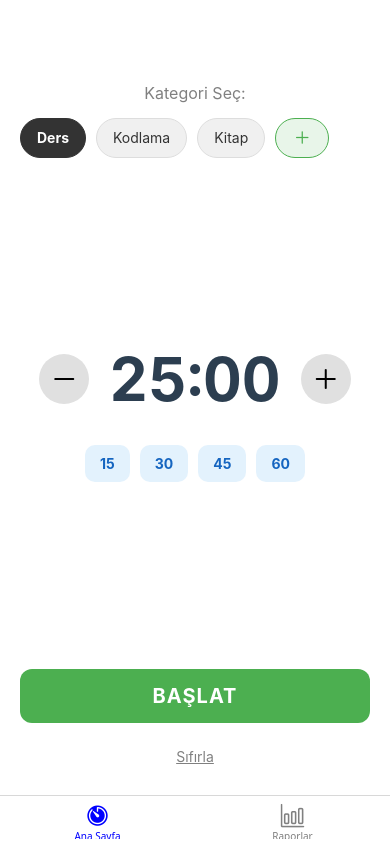
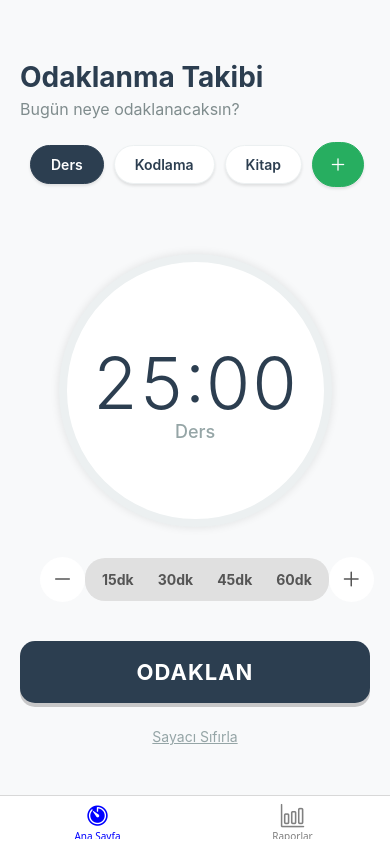
Before and after one commit to aGokceYavas/MobilUygulamaGelistirme, a React Native app: screen / in a window 390 px wide. Built offline with nearby package versions, Linux system fonts and the light colour scheme.

Commit message:
Görsel güzelleştirme

```diff
--- a/src/screens/AnaEkran.js
+++ b/src/screens/AnaEkran.js
@@ -4,6 +4,7 @@ import { useEffect, useRef, useState } from 'react';
 import {
   Alert,
   AppState,
+  Dimensions,
   Modal,
   ScrollView,
   StyleSheet,
@@ -14,8 +15,9 @@ import {
   View
 } from 'react-native';
 
+const { width } = Dimensions.get('window');
+
 export default function AnaEkran() {
-  // state tanımları
   const [kalanSure, setKalanSure] = useState(1500);
   const [baslangicSuresi, setBaslangicSuresi] = useState(1500);
   const [odaklanmaAktif, setOdaklanmaAktif] = useState(false);
@@ -28,7 +30,6 @@ export default function AnaEkran() {
   const [modalAcik, setModalAcik] = useState(false);
   const [yeniKategoriAdi, setYeniKategoriAdi] = useState('');
 
-
   useEffect(() => {
     const verileriYukle = async () => {
       try {
@@ -37,13 +38,12 @@ export default function AnaEkran() {
           setKategoriler(JSON.parse(kayitliKategoriler));
         }
       } catch (error) {
-        console.log("yükleme hatası", error);
+        console.log("hata", error);
       }
     };
     verileriYukle();
   }, []);
 
-  // veriyi kaydet
   const veriyiKaydet = async () => {
     try {
       const yeniKayit = {
@@ -60,14 +60,11 @@ export default function AnaEkran() {
       const guncelVeriler = [...eskiVeriler, yeniKayit];
 
       await AsyncStorage.setItem('odaklanmaVerileri', JSON.stringify(guncelVeriler));
-      console.log("seans kaydedildi", yeniKayit);
-
     } catch (error) {
       console.log("hata", error);
     }
   };
 
-  // arka plan kontrolü
   useEffect(() => {
     const durumDinleyicisi = AppState.addEventListener('change', (yeniDurum) => {
       if (
@@ -84,7 +81,6 @@ export default function AnaEkran() {
     return () => { durumDinleyicisi.remove(); };
   }, [odaklanmaAktif]);
 
-  // sayaç mantığı
   useEffect(() => {
     let zamanlayici = null;
 
@@ -101,8 +97,8 @@ export default function AnaEkran() {
       veriyiKaydet();
 
       Alert.alert(
-        "Tebrikler! 🎉",
-        `${secilenKategori} seansını tamamladın.`,
+        "Harikasın! 🎉",
+        `${secilenKategori} seansını başarıyla tamamladın.`,
         [{ text: "Tamam", onPress: () => setOdakKesintisi(0) }]
       );
     }
@@ -112,7 +108,6 @@ export default function AnaEkran() {
     };
   }, [odaklanmaAktif, kalanSure]);
 
-  // yardımcı fonksiyonlar
   const sureyiFormatla = (toplamSaniye) => {
     const dk = Math.floor(toplamSaniye / 60);
     const sn = toplamSaniye % 60;
@@ -120,9 +115,8 @@ export default function AnaEkran() {
   };
 
   const sureyiDegistir = (miktar) => {
-    if (odaklanmaAktif) { Alert.alert("Uyarı", "Önce durdurun."); return; }
+    if (odaklanmaAktif) { Alert.alert("Bekle", "Süreyi değiştirmek için önce durdur."); return; }
     const yeniSure = kalanSure + miktar;
-
 
     if (yeniSure >= 0) {
       setKalanSure(yeniSure);
@@ -131,20 +125,15 @@ export default function AnaEkran() {
   };
 
   const hizliSec = (dakika) => {
-    if (odaklanmaAktif) { Alert.alert("Uyarı", "Önce durdurun."); return; }
-
+    if (odaklanmaAktif) { Alert.alert("Bekle", "Süreyi değiştirmek için önce durdur."); return; }
 
     const saniye = dakika * 60;
     setKalanSure(saniye);
     setBaslangicSuresi(saniye);
   };
 
-  // kategori ekleme
   const kategoriEkle = async () => {
-    if (yeniKategoriAdi.trim().length === 0) {
-      Alert.alert("Hata", "Boş bırakma.");
-      return;
-    }
+    if (yeniKategoriAdi.trim().length === 0) return;
 
     const yeniListe = [...kategoriler, yeniKategoriAdi];
 
@@ -169,11 +158,13 @@ export default function AnaEkran() {
 
   return (
     <View style={styles.container}>
-      {/* üst kısım */}
+      {/* ÜST: Kategori Seçimi */}
       <View style={styles.ustAlan}>
-        <Text style={styles.etiket}>Kategori Seç:</Text>
-        <View style={{ height: 50 }}>
-          <ScrollView horizontal showsHorizontalScrollIndicator={false} contentContainerStyle={{ alignItems: 'center' }}>
+        <Text style={styles.baslik}>Odaklanma Takibi</Text>
+        <Text style={styles.etiket}>Bugün neye odaklanacaksın?</Text>
+
+        <View style={{ height: 60 }}>
+          <ScrollView horizontal showsHorizontalScrollIndicator={false} contentContainerStyle={{ alignItems: 'center', paddingHorizontal: 10 }}>
             {kategoriler.map((kat, index) => (
               <TouchableOpacity
                 key={index}
@@ -184,71 +175,79 @@ export default function AnaEkran() {
               </TouchableOpacity>
             ))}
             <TouchableOpacity
-              style={[styles.kategoriButon, { backgroundColor: '#e8f5e9', borderColor: '#4CAF50' }]}
+              style={[styles.kategoriButon, styles.ekleButon]}
               onPress={() => setModalAcik(true)}
             >
-              <Ionicons name="add" size={20} color="#4CAF50" />
+              <Ionicons name="add" size={20} color="#fff" />
             </TouchableOpacity>
           </ScrollView>
         </View>
       </View>
 
-      {/* sayaç alanı */}
+      {/* ORTA: Sayaç */}
       <View style={styles.ortaAlan}>
-        <View style={styles.sayacSatiri}>
-          <TouchableOpacity style={styles.ayarButonu} onPress={() => sureyiDegistir(-60)}>
-            <Ionicons name="remove" size={32} color="black" />
-          </TouchableOpacity>
-          <Text style={styles.sayacYazi}>{sureyiFormatla(kalanSure)}</Text>
-          <TouchableOpacity style={styles.ayarButonu} onPress={() => sureyiDegistir(60)}>
-            <Ionicons name="add" size={32} color="black" />
-          </TouchableOpacity>
+        {/* Çembermsi yapı */}
+        <View style={styles.sayacDaire}>
+           <Text style={styles.sayacYazi}>{sureyiFormatla(kalanSure)}</Text>
+           <Text style={styles.kategoriBilgi}>{secilenKategori}</Text>
         </View>
 
-        <View style={styles.hizliSecimSatiri}>
-          {[15, 30, 45, 60].map((dk) => (
-            <TouchableOpacity key={dk} style={styles.hizliButon} onPress={() => hizliSec(dk)}>
-              <Text style={styles.hizliButonYazi}>{dk}</Text>
-            </TouchableOpacity>
-          ))}
+        {/* Ayar Butonları */}
+        <View style={styles.kontrolSatiri}>
+           <TouchableOpacity style={styles.miniBtn} onPress={() => sureyiDegistir(-60)}>
+              <Ionicons name="remove" size={24} color="#555" />
+           </TouchableOpacity>
+
+           <View style={styles.hizliSecimKutusu}>
+              {[15, 30, 45, 60].map((dk) => (
+                <TouchableOpacity key={dk} onPress={() => hizliSec(dk)} style={styles.hizliTextContainer}>
+                  <Text style={styles.hizliText}>{dk}dk</Text>
+                </TouchableOpacity>
+              ))}
+           </View>
+
+           <TouchableOpacity style={styles.miniBtn} onPress={() => sureyiDegistir(60)}>
+              <Ionicons name="add" size={24} color="#555" />
+           </TouchableOpacity>
         </View>
 
         {odakKesintisi > 0 && (
-          <Text style={{ marginTop: 20, color: '#d32f2f', fontWeight: 'bold' }}>
-            ⚠️ {odakKesintisi} kez odak kesintisi!
-          </Text>
+          <View style={styles.uyariKutusu}>
+            <Text style={styles.uyariYazi}>⚠️ {odakKesintisi} kez dikkat dağıldı!</Text>
+          </View>
         )}
       </View>
 
-      {/* alt butonlar */}
+      {/* ALT: Başlat/Sıfırla */}
       <View style={styles.altAlan}>
         <TouchableOpacity
           style={[styles.anaButon, odaklanmaAktif ? styles.durdurRenk : styles.baslatRenk]}
           onPress={() => setOdaklanmaAktif(!odaklanmaAktif)}
+          activeOpacity={0.8}
         >
-          <Text style={styles.anaButonYazi}>{odaklanmaAktif ? 'DURAKLAT' : 'BAŞLAT'}</Text>
+          <Text style={styles.anaButonYazi}>{odaklanmaAktif ? 'DURAKLAT' : 'ODAKLAN'}</Text>
         </TouchableOpacity>
 
         <TouchableOpacity onPress={sifirla} style={styles.sifirlaLink}>
-          <Text style={styles.sifirlaYazi}>Sıfırla</Text>
+          <Text style={styles.sifirlaYazi}>Sayacı Sıfırla</Text>
         </TouchableOpacity>
       </View>
 
-      {/* modal */}
-      <Modal animationType="slide" transparent={true} visible={modalAcik} onRequestClose={() => setModalAcik(false)}>
+      {/* MODAL */}
+      <Modal animationType="fade" transparent={true} visible={modalAcik} onRequestClose={() => setModalAcik(false)}>
         <View style={styles.modalArkaPlan}>
           <View style={styles.modalKutu}>
-            <Text style={styles.modalBaslik}>Yeni Kategori Ekle</Text>
+            <Text style={styles.modalBaslik}>Kategori Ekle</Text>
             <TextInput
-              style={styles.input} placeholder="Örn: Spor, Proje..."
+              style={styles.input} placeholder="Örn: Fizik, Spor..."
               value={yeniKategoriAdi} onChangeText={setYeniKategoriAdi} autoFocus={true}
             />
             <View style={styles.modalButonlar}>
-              <TouchableOpacity style={[styles.modalBtn, { backgroundColor: '#ccc' }]} onPress={() => setModalAcik(false)}>
-                <Text>İptal</Text>
+              <TouchableOpacity style={[styles.modalBtn, styles.iptalBtn]} onPress={() => setModalAcik(false)}>
+                <Text style={styles.btnText}>Vazgeç</Text>
               </TouchableOpacity>
-              <TouchableOpacity style={[styles.modalBtn, { backgroundColor: '#4CAF50' }]} onPress={kategoriEkle}>
-                <Text style={{ color: '#fff', fontWeight: 'bold' }}>Ekle</Text>
+              <TouchableOpacity style={[styles.modalBtn, styles.ekleBtn]} onPress={kategoriEkle}>
+                <Text style={[styles.btnText, {color: '#fff'}]}>Kaydet</Text>
               </TouchableOpacity>
             </View>
           </View>
@@ -259,31 +258,47 @@ export default function AnaEkran() {
 }
 
 const styles = StyleSheet.create({
-  container: { flex: 1, backgroundColor: '#fff', paddingTop: 50, paddingHorizontal: 20, justifyContent: 'space-between', paddingBottom: 20 },
-  ustAlan: { height: '20%', justifyContent: 'center' },
-  etiket: { fontSize: 16, color: 'gray', marginBottom: 10, textAlign: 'center' },
-  kategoriButon: { paddingVertical: 8, paddingHorizontal: 16, backgroundColor: '#f0f0f0', borderRadius: 20, marginRight: 10, borderWidth: 1, borderColor: '#ddd', height: 40, justifyContent: 'center' },
-  seciliKategoriButon: { backgroundColor: '#333', borderColor: '#333' },
-  kategoriYazi: { color: '#333' },
-  seciliKategoriYazi: { color: '#fff', fontWeight: 'bold' },
-  ortaAlan: { height: '50%', justifyContent: 'center', alignItems: 'center' },
-  sayacSatiri: { flexDirection: 'row', alignItems: 'center', marginBottom: 30 },
-  sayacYazi: { fontSize: 60, fontWeight: 'bold', color: '#2c3e50', marginHorizontal: 20, fontVariant: ['tabular-nums'] },
-  ayarButonu: { width: 50, height: 50, borderRadius: 25, backgroundColor: '#e0e0e0', justifyContent: 'center', alignItems: 'center' },
-  hizliSecimSatiri: { flexDirection: 'row' },
-  hizliButon: { backgroundColor: '#e3f2fd', paddingVertical: 10, paddingHorizontal: 15, borderRadius: 10, marginHorizontal: 5 },
-  hizliButonYazi: { color: '#1565c0', fontWeight: 'bold' },
-  altAlan: { height: '20%', justifyContent: 'flex-end', alignItems: 'center' },
-  anaButon: { width: '100%', paddingVertical: 15, borderRadius: 12, alignItems: 'center' },
-  baslatRenk: { backgroundColor: '#4caf50' },
-  durdurRenk: { backgroundColor: '#f44336' },
-  anaButonYazi: { color: '#fff', fontSize: 20, fontWeight: 'bold', letterSpacing: 1 },
+  container: { flex: 1, backgroundColor: '#f8f9fa', paddingTop: 60, paddingHorizontal: 20 },
+
+  ustAlan: { marginBottom: 20 },
+  baslik: { fontSize: 28, fontWeight: 'bold', color: '#2c3e50', marginBottom: 5 },
+  etiket: { fontSize: 16, color: '#7f8c8d', marginBottom: 15 },
+
+  kategoriButon: { paddingVertical: 10, paddingHorizontal: 20, backgroundColor: '#fff', borderRadius: 25, marginRight: 10, borderWidth: 1, borderColor: '#ecf0f1', elevation: 2, shadowColor: '#000', shadowOpacity: 0.1, shadowRadius: 3, shadowOffset: {width:0, height:2} },
+  seciliKategoriButon: { backgroundColor: '#2c3e50', borderColor: '#2c3e50' },
+  kategoriYazi: { color: '#2c3e50', fontWeight: '600' },
+  seciliKategoriYazi: { color: '#fff' },
+  ekleButon: { backgroundColor: '#27ae60', borderColor: '#27ae60', paddingHorizontal: 15 },
+
+  ortaAlan: { flex: 1, justifyContent: 'center', alignItems: 'center' },
+  sayacDaire: { width: width * 0.7, height: width * 0.7, borderRadius: (width * 0.7)/2, backgroundColor: '#fff', justifyContent: 'center', alignItems: 'center', borderWidth: 8, borderColor: '#ecf0f1', elevation: 5, shadowColor: '#000', shadowOpacity: 0.1, shadowRadius: 10, marginBottom: 30 },
+  sayacYazi: { fontSize: 72, fontWeight: '300', color: '#2c3e50', fontVariant: ['tabular-nums'] },
+  kategoriBilgi: { fontSize: 18, color: '#95a5a6', marginTop: -5, fontWeight: '500' },
+
+  kontrolSatiri: { flexDirection: 'row', alignItems: 'center', justifyContent: 'space-between', width: '100%', paddingHorizontal: 20 },
+  miniBtn: { width: 45, height: 45, borderRadius: 25, backgroundColor: '#fff', justifyContent: 'center', alignItems: 'center', elevation: 3 },
+  hizliSecimKutusu: { flexDirection: 'row', backgroundColor: '#e0e0e0', borderRadius: 20, padding: 5 },
+  hizliTextContainer: { paddingHorizontal: 12, paddingVertical: 8 },
+  hizliText: { fontWeight: 'bold', color: '#555' },
+
+  uyariKutusu: { marginTop: 20, backgroundColor: '#ffebee', padding: 10, borderRadius: 8 },
+  uyariYazi: { color: '#c62828', fontWeight: 'bold' },
+
+  altAlan: { marginBottom: 40, alignItems: 'center' },
+  anaButon: { width: '100%', paddingVertical: 18, borderRadius: 15, alignItems: 'center', elevation: 4, shadowColor: '#000', shadowOpacity: 0.2, shadowOffset: {width:0, height:4} },
+  baslatRenk: { backgroundColor: '#2c3e50' },
+  durdurRenk: { backgroundColor: '#e74c3c' },
+  anaButonYazi: { color: '#fff', fontSize: 22, fontWeight: 'bold', letterSpacing: 1 },
   sifirlaLink: { marginTop: 15, padding: 10 },
-  sifirlaYazi: { color: 'gray', textDecorationLine: 'underline' },
+  sifirlaYazi: { color: '#95a5a6', textDecorationLine: 'underline' },
+
   modalArkaPlan: { flex: 1, backgroundColor: 'rgba(0,0,0,0.5)', justifyContent: 'center', alignItems: 'center' },
-  modalKutu: { width: '80%', backgroundColor: '#fff', padding: 20, borderRadius: 15, elevation: 5 },
-  modalBaslik: { fontSize: 18, fontWeight: 'bold', marginBottom: 15, textAlign: 'center' },
-  input: { borderWidth: 1, borderColor: '#ddd', borderRadius: 8, padding: 10, marginBottom: 20 },
+  modalKutu: { width: '85%', backgroundColor: '#fff', padding: 25, borderRadius: 20, elevation: 10 },
+  modalBaslik: { fontSize: 20, fontWeight: 'bold', marginBottom: 20, textAlign: 'center', color: '#333' },
+  input: { backgroundColor: '#f5f6fa', borderRadius: 10, padding: 15, marginBottom: 20, fontSize: 16 },
   modalButonlar: { flexDirection: 'row', justifyContent: 'space-between' },
-  modalBtn: { flex: 1, padding: 10, borderRadius: 8, alignItems: 'center', marginHorizontal: 5 }
+  modalBtn: { flex: 1, padding: 15, borderRadius: 10, alignItems: 'center', marginHorizontal: 5 },
+  iptalBtn: { backgroundColor: '#ecf0f1' },
+  ekleBtn: { backgroundColor: '#2c3e50' },
+  btnText: { fontWeight: 'bold', color: '#333' }
 });
--- a/src/screens/RaporEkrani.js
+++ b/src/screens/RaporEkrani.js
@@ -46,23 +46,20 @@ export default function RaporEkrani() {
     }
   };
 
-  // verileri sil
   const verileriTemizle = () => {
     Alert.alert(
-      "Dikkat",
-      "Geçmiş silinecek. Emin misin?",
+      "Verileri Temizle",
+      "Tüm istatistikler sıfırlanacak. Bu işlem geri alınamaz.",
       [
         { text: "Vazgeç", style: "cancel" },
         {
-          text: "Sil",
+          text: "Evet, Hepsini Sil",
           style: "destructive",
           onPress: async () => {
             try {
               await AsyncStorage.removeItem('odaklanmaVerileri');
               sifirla();
-            } catch (e) {
-              console.log("hata", e);
-            }
+            } catch (e) { console.log(e); }
           }
         }
       ]
@@ -82,17 +79,13 @@ export default function RaporEkrani() {
 
   const haftalikVeriHazirla = (veriler) => {
     const sonuclar = [0, 0, 0, 0, 0, 0, 0];
-
     veriler.forEach(item => {
       const parcalar = item.tarih.split('-');
       const tarihObj = new Date(parcalar[0], parcalar[1] - 1, parcalar[2]);
-
       const gunIndex = tarihObj.getDay();
       const duzeltilmisIndex = gunIndex === 0 ? 6 : gunIndex - 1;
-
       sonuclar[duzeltilmisIndex] += Math.floor(item.sure / 60);
     });
-
     setGrafikVerisi({
       labels: ["Pzt", "Sal", "Çar", "Per", "Cum", "Cmt", "Paz"],
       datasets: [{ data: sonuclar }]
@@ -101,17 +94,12 @@ export default function RaporEkrani() {
 
   const kategoriVeriHazirla = (veriler) => {
     const gruplar = {};
-
     veriler.forEach(item => {
-      if (!gruplar[item.kategori]) {
-        gruplar[item.kategori] = 0;
-      }
+      if (!gruplar[item.kategori]) gruplar[item.kategori] = 0;
       gruplar[item.kategori] += Math.floor(item.sure / 60);
     });
-
-    const renkler = ['#ff6384', '#36a2eb', '#ffce56', '#4bc0c0', '#9966ff', '#ff9f40'];
+    const renkler = ['#ff7675', '#74b9ff', '#ffeaa7', '#55efc4', '#a29bfe', '#fab1a0'];
     let index = 0;
-
     const sonucDizisi = Object.keys(gruplar).map(kategoriAdi => {
       const veri = {
         name: kategoriAdi,
@@ -123,7 +111,6 @@ export default function RaporEkrani() {
       index++;
       return veri;
     });
-
     setPastaVerisi(sonucDizisi);
   };
 
@@ -139,22 +126,21 @@ export default function RaporEkrani() {
 
   return (
     <View style={styles.container}>
-      {/* başlık ve silme butonu */}
       <View style={styles.baslikSatiri}>
         <Text style={styles.baslik}>İstatistikler</Text>
-        <TouchableOpacity onPress={verileriTemizle} style={styles.silButonu}>
-          <Text style={styles.silYazi}>🗑️ Temizle</Text>
+        <TouchableOpacity onPress={verileriTemizle} style={styles.silBtn}>
+          <Text style={styles.silYazi}>Geçmişi Temizle</Text>
         </TouchableOpacity>
       </View>
 
       <View style={styles.ozetKutusu}>
         <View style={styles.kutu}>
           <Text style={styles.sayi}>{seansSayisi}</Text>
-          <Text style={styles.etiket}>Toplam Seans</Text>
+          <Text style={styles.etiket}>SEANS</Text>
         </View>
         <View style={styles.kutu}>
           <Text style={styles.sayi}>{sureyiFormatla(toplamSure)}</Text>
-          <Text style={styles.etiket}>Toplam Süre</Text>
+          <Text style={styles.etiket}>SÜRE</Text>
         </View>
       </View>
 
@@ -165,7 +151,6 @@ export default function RaporEkrani() {
         >
           <Text style={[styles.sekmeYazi, aktifSekme === 'Haftalik' && styles.aktifSekmeYazi]}>Haftalık</Text>
         </TouchableOpacity>
-
         <TouchableOpacity
           style={[styles.sekmeButon, aktifSekme === 'Kategori' && styles.aktifSekmeButon]}
           onPress={() => setAktifSekme('Kategori')}
@@ -180,46 +165,45 @@ export default function RaporEkrani() {
             <View style={styles.grafikKonteyner}>
               <BarChart
                 data={grafikVerisi}
-                width={Dimensions.get("window").width - 40}
+                width={Dimensions.get("window").width - 50}
                 height={220}
                 yAxisSuffix="dk"
                 chartConfig={{
-                  backgroundColor: "#ffffff",
-                  backgroundGradientFrom: "#ffffff",
-                  backgroundGradientTo: "#ffffff",
+                  backgroundColor: "#fff",
+                  backgroundGradientFrom: "#fff",
+                  backgroundGradientTo: "#fff",
                   decimalPlaces: 0,
-                  color: (opacity = 1) => `rgba(34, 197, 94, ${opacity})`,
+                  color: (opacity = 1) => `rgba(46, 204, 113, ${opacity})`,
                   labelColor: (opacity = 1) => `rgba(0, 0, 0, ${opacity})`,
                   barPercentage: 0.7,
                 }}
-                verticalLabelRotation={0}
                 style={{ borderRadius: 10 }}
-                fromZero={true}
-                showValuesOnTopOfBars={true}
+                fromZero={true} showValuesOnTopOfBars={true}
               />
             </View>
 
-            <Text style={styles.altBaslik}>Son Çalışmaların</Text>
+            <Text style={styles.altBaslik}>Geçmiş Seanslar</Text>
             {sonSeanslar.length > 0 ? (
               sonSeanslar.map((item, index) => (
-                <View key={index} style={styles.satir}>
-                  <View>
-                    <Text style={styles.kategori}>{item.kategori}</Text>
-                    <Text style={styles.tarih}>{tarihiGuzellestir(item.tarih)}</Text>
+                <View key={index} style={styles.kart}>
+                  <View style={styles.kartSol}>
+                    <Text style={styles.kategoriBaslik}>{item.kategori}</Text>
+                    <Text style={styles.tarihText}>{tarihiGuzellestir(item.tarih)}</Text>
                   </View>
-                  <View style={{ alignItems: 'flex-end' }}>
-                    <Text style={styles.sure}>{sureyiFormatla(item.sure)}</Text>
+                  <View style={styles.kartSag}>
+                    <Text style={styles.sureText}>{sureyiFormatla(item.sure)}</Text>
                     {item.kesinti > 0 ? (
-                      <Text style={styles.kesinti}>⚠️ {item.kesinti} kesinti</Text>
+                      <Text style={styles.kesintiText}>⚠️ {item.kesinti} kesinti</Text>
                     ) : (
-                      <Text style={styles.basari}>Tam Odak 🔥</Text>
+                      <Text style={styles.basariText}>🔥 Mükemmel</Text>
                     )}
                   </View>
                 </View>
               ))
             ) : (
-              <Text style={{textAlign: 'center', marginTop: 10, color: 'gray'}}>Kayıt bulunamadı.</Text>
+              <Text style={styles.bosMesaj}>Henüz bir kayıt yok.</Text>
             )}
+            <View style={{height: 20}} />
           </ScrollView>
         )}
 
@@ -241,12 +225,9 @@ export default function RaporEkrani() {
                   />
                </View>
              ) : (
-               <Text style={{ marginTop: 50, color: 'gray' }}>Henüz veri yok.</Text>
+               <Text style={styles.bosMesaj}>Veri yok.</Text>
              )}
-
-             <Text style={{ marginTop: 20, color: '#555', textAlign: 'center' }}>
-               Kategorilere göre toplam çalışma (dakika)
-             </Text>
+             <Text style={{ marginTop: 20, color: '#95a5a6' }}>Kategori Dağılımı</Text>
           </View>
         )}
       </View>
@@ -255,30 +236,36 @@ export default function RaporEkrani() {
 }
 
 const styles = StyleSheet.create({
-  container: { flex: 1, backgroundColor: '#fff', padding: 20, paddingTop: 50 },
+  container: { flex: 1, backgroundColor: '#f8f9fa', padding: 20, paddingTop: 60 },
 
-  baslikSatiri: { flexDirection: 'row', justifyContent: 'space-between', alignItems: 'center', marginBottom: 20 },
-  baslik: { fontSize: 24, fontWeight: 'bold', color: '#333' },
-  silButonu: { padding: 8, backgroundColor: '#ffebee', borderRadius: 8 },
-  silYazi: { color: '#d32f2f', fontWeight: 'bold', fontSize: 14 },
+  baslikSatiri: { flexDirection: 'row', justifyContent: 'space-between', alignItems: 'center', marginBottom: 25 },
+  baslik: { fontSize: 28, fontWeight: 'bold', color: '#2c3e50' },
+  silBtn: { padding: 5 },
+  silYazi: { color: '#e74c3c', fontSize: 13, fontWeight: '600' },
 
-  ozetKutusu: { flexDirection: 'row', justifyContent: 'space-between', marginBottom: 20 },
-  kutu: { backgroundColor: '#f8f9fa', width: '48%', padding: 15, borderRadius: 10, alignItems: 'center', borderWidth: 1, borderColor: '#eee' },
-  sayi: { fontSize: 24, fontWeight: 'bold', color: '#2c3e50' },
-  etiket: { fontSize: 14, color: 'gray', marginTop: 5 },
-  sekmeContainer: { flexDirection: 'row', backgroundColor: '#f0f0f0', borderRadius: 10, padding: 5, marginBottom: 20 },
-  sekmeButon: { flex: 1, paddingVertical: 10, alignItems: 'center', borderRadius: 8 },
-  aktifSekmeButon: { backgroundColor: '#fff', elevation: 2 },
-  sekmeYazi: { color: 'gray', fontWeight: '500', fontSize: 15 },
-  aktifSekmeYazi: { color: '#333', fontWeight: 'bold' },
+  ozetKutusu: { flexDirection: 'row', justifyContent: 'space-between', marginBottom: 25 },
+  kutu: { backgroundColor: '#fff', width: '48%', padding: 15, borderRadius: 15, alignItems: 'center', elevation: 3, shadowColor: '#000', shadowOpacity: 0.1, shadowRadius: 4, shadowOffset:{width:0, height:2} },
+  sayi: { fontSize: 22, fontWeight: 'bold', color: '#2c3e50' },
+  etiket: { fontSize: 11, color: '#95a5a6', marginTop: 5, letterSpacing: 1, fontWeight: 'bold' },
+
+  sekmeContainer: { flexDirection: 'row', backgroundColor: '#ecf0f1', borderRadius: 12, padding: 4, marginBottom: 20 },
+  sekmeButon: { flex: 1, paddingVertical: 8, alignItems: 'center', borderRadius: 10 },
+  aktifSekmeButon: { backgroundColor: '#fff', elevation: 1 },
+  sekmeYazi: { color: '#7f8c8d', fontWeight: '600', fontSize: 14 },
+  aktifSekmeYazi: { color: '#2c3e50', fontWeight: 'bold' },
+
   icerikAlani: { flex: 1 },
-  grafikKonteyner: { alignItems: 'center', backgroundColor: '#fff', marginBottom: 20, borderRadius: 10, overflow: 'hidden', borderWidth: 1, borderColor: '#f0f0f0', padding: 10 },
-  altBaslik: { fontSize: 18, fontWeight: 'bold', marginBottom: 10, color: '#333' },
+  grafikKonteyner: { alignItems: 'center', backgroundColor: '#fff', marginBottom: 20, borderRadius: 15, padding: 10, elevation: 2 },
+  altBaslik: { fontSize: 18, fontWeight: 'bold', marginBottom: 15, color: '#34495e', marginLeft: 5 },
+
   liste: { flex: 1 },
-  satir: { flexDirection: 'row', justifyContent: 'space-between', padding: 15, backgroundColor: '#fff', borderBottomWidth: 1, borderBottomColor: '#f0f0f0' },
-  kategori: { fontWeight: 'bold', fontSize: 16, color: '#333' },
-  tarih: { fontSize: 12, color: 'gray', marginTop: 4 },
-  sure: { fontWeight: 'bold', color: '#4CAF50' },
-  kesinti: { fontSize: 12, color: '#e74c3c', marginTop: 2 },
-  basari: { fontSize: 12, color: '#4CAF50', marginTop: 2 }
+  kart: { flexDirection: 'row', justifyContent: 'space-between', padding: 15, backgroundColor: '#fff', borderRadius: 12, marginBottom: 10, elevation: 2, shadowColor: '#000', shadowOpacity: 0.05, shadowRadius: 3, shadowOffset:{width:0, height:1} },
+  kartSol: { justifyContent: 'center' },
+  kategoriBaslik: { fontWeight: 'bold', fontSize: 16, color: '#2c3e50' },
+  tarihText: { fontSize: 12, color: '#95a5a6', marginTop: 3 },
+  kartSag: { alignItems: 'flex-end', justifyContent: 'center' },
+  sureText: { fontWeight: 'bold', fontSize: 16, color: '#27ae60' },
+  kesintiText: { fontSize: 12, color: '#e74c3c', marginTop: 2, fontWeight: '500' },
+  basariText: { fontSize: 12, color: '#f39c12', marginTop: 2, fontWeight: '500' },
+  bosMesaj: { textAlign: 'center', marginTop: 30, color: '#bdc3c7', fontStyle: 'italic' }
 });
```
